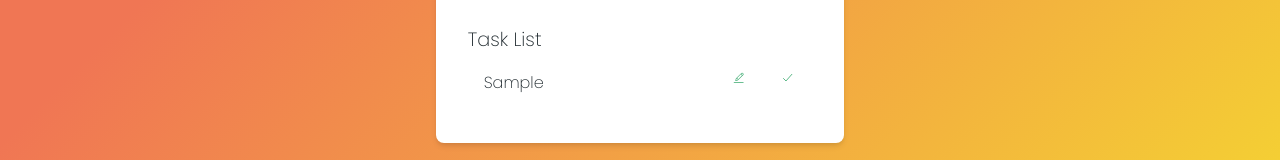
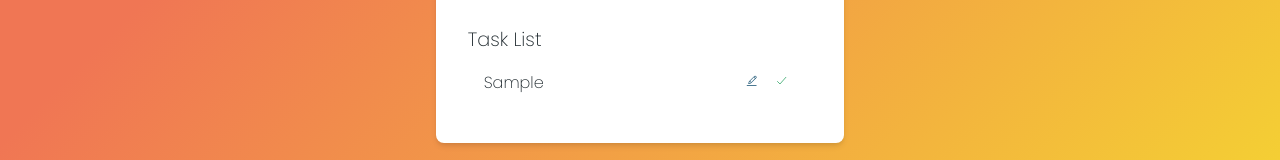
Before and after one commit to Kamisia/task-manager-app, a React (Vite) app: page / in a window 1280 px wide. Both pictures are taken after typing "Sample" into the empty fields and a click on the button "ADD". Shown: the part 397-557 px from the top of the page. Built offline with nearby package versions, Linux system fonts and the light colour scheme.

Commit message:
edit task

```diff
--- a/src/components/TaskList.jsx
+++ b/src/components/TaskList.jsx
@@ -1,7 +1,8 @@
 import { useSelector, useDispatch } from "react-redux";
 import { deleteTask, editTask } from "../store/taskSlice";
-import { IoCheckmark } from "react-icons/io5";
+import { IoCheckmark, IoSaveOutline } from "react-icons/io5";
 import { CiEdit } from "react-icons/ci";
+import { MdOutlineCancel } from "react-icons/md";
 import { toast } from "react-toastify";
 import "react-toastify/dist/ReactToastify.css";
 import { useState } from "react";
@@ -16,6 +17,10 @@ const TaskList = () => {
     if (taskToEdit) {
       setNewTaskTitle(taskToEdit.title);
     }
+  };
+  const handleCancel = () => {
+    setEditingTaskId(null);
+    setNewTaskTitle("");
   };
   const handleSaveEdit = () => {
     dispatch(editTask({ id: editingTaskId, newTitle: newTaskTitle }));
@@ -60,15 +65,24 @@ const TaskList = () => {
               <div className="title">{task.title}</div>
             )}
             {editingTaskId === task.id ? (
-              <button onClick={handleSaveEdit}>save</button>
+              <>
+                <button id="save" onClick={handleSaveEdit}>
+                  <IoSaveOutline />
+                </button>
+                <button id="cancel" onClick={handleCancel}>
+                  <MdOutlineCancel />
+                </button>
+              </>
             ) : (
-              <button onClick={() => handleEdit(task.id)}>
-                <CiEdit />
-              </button>
+              <>
+                <button id="edit" onClick={() => handleEdit(task.id)}>
+                  <CiEdit />
+                </button>
+                <button id="check" onClick={() => handleDelete(task.id)}>
+                  <IoCheckmark />
+                </button>
+              </>
             )}
-            <button onClick={() => handleDelete(task.id)}>
-              <IoCheckmark />
-            </button>
           </li>
         ))}
       </ul>
--- a/src/index.css
+++ b/src/index.css
@@ -63,7 +63,8 @@ body {
   margin-bottom: 1rem;
   color: var(--main-color);
 }
-.add-task input {
+.add-task input,
+.tasks-list input {
   padding: 0.5rem;
   color: var(--black-color);
   border: var(--main-color) 1px solid;
@@ -118,11 +119,11 @@ body {
 .tasks-list button {
   background-color: transparent;
   border: none;
-  margin-left: 10%;
-  width: 20px;
-  height: 20px;
+  width: 25px;
+  height: 25px;
   color: var(--success-color);
   transition: var(--transition);
+  margin-left: 5px;
 }
 .tasks-list button:hover {
   background-color: var(--success-color);
@@ -130,3 +131,22 @@ body {
   border-radius: 50%;
   padding-top: 0.2rem;
 }
+#edit {
+  color: var(--detail-color);
+}
+#edit:hover {
+  color: var(--white-color);
+  background-color: var(--detail-color);
+  opacity: 0.5;
+}
+#save {
+  color: var(--main-color);
+}
+#save:hover {
+  color: var(--white-color);
+  background-color: var(--main-color);
+  opacity: 0.5;
+}
+.tasks-list input {
+  border-radius: 3px;
+}
```
